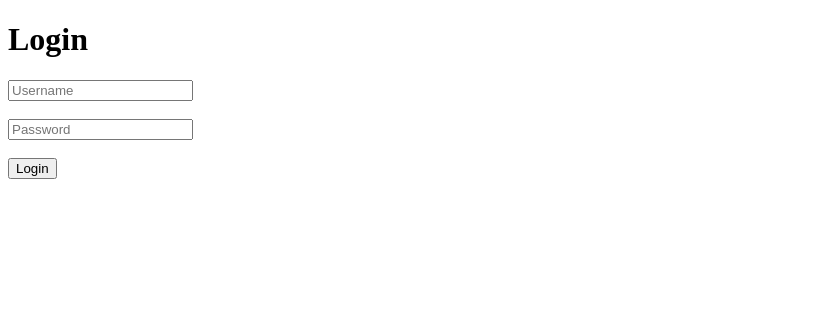
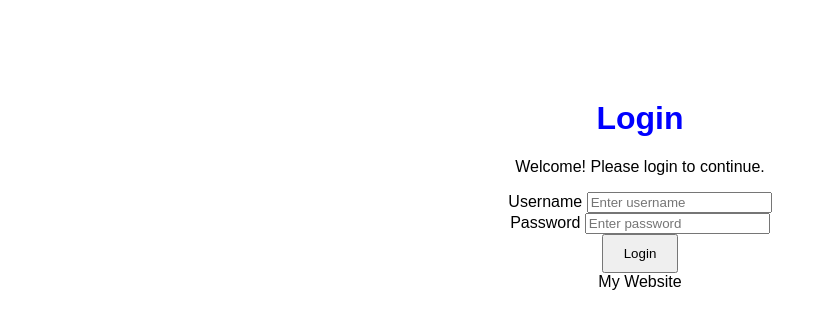
Before and after one commit to KiritoSae/Erp1, a plain HTML site: page index.html in a window 1280 px wide. Shown: the whole page, without its empty margins (0-827 px from the left). Drawn offline with Linux system fonts and the light colour scheme.

Commit message:
Refactor login page and add dashboard functionality

```diff
--- a/index.html
+++ b/index.html
@@ -1,20 +1,118 @@
 <!DOCTYPE html>
-<html>
+<html lang="en">
+
 <head>
-    <title>Login</title>
+    <meta charset="UTF-8">
+    <meta name="viewport" content="width=device-width, initial-scale=1.0">
+
+    <title>Login System</title>
+
+    <link rel="stylesheet" href="style.css">
 </head>
 
 <body>
 
-    <h1>Login</h1>
+    <!-- LOGIN PAGE -->
+    <div class="login-container" id="loginPage">
 
-    <input type="text" placeholder="Username">
-    <br><br>
+        <h1>Login</h1>
 
-    <input type="password" placeholder="Password">
-    <br><br>
+        <p>Welcome! Please login to continue.</p>
 
-    <button>Login</button>
+        <form onsubmit="login(event)">
+
+            <div class="form-group">
+                <label for="username">Username</label>
+
+                <input
+                    type="text"
+                    id="username"
+                    placeholder="Enter username"
+                    required
+                >
+            </div>
+
+            <div class="form-group">
+                <label for="password">Password</label>
+
+                <input
+                    type="password"
+                    id="password"
+                    placeholder="Enter password"
+                    required
+                >
+            </div>
+
+            <button type="submit" class="login-button">
+                Login
+            </button>
+
+        </form>
+
+        <div class="footer-text">
+            My Website
+        </div>
+
+    </div>
+
+
+    <!-- DASHBOARD / LOGGED-IN PAGE -->
+    <div class="login-container" id="dashboard" style="display: none;">
+
+        <h1>Welcome!</h1>
+
+        <p>You are successfully logged in.</p>
+
+        <button class="login-button" onclick="logout()">
+            Logout
+        </button>
+
+        <div class="footer-text">
+            My Website
+        </div>
+
+    </div>
+
+
+    <!-- JAVASCRIPT -->
+    <script>
+
+        function login(event) {
+
+            event.preventDefault();
+
+            const username = document.getElementById("username").value;
+            const password = document.getElementById("password").value;
+
+            // Temporary login account
+            if (username === "admin" && password === "1234") {
+
+                document.getElementById("loginPage").style.display = "none";
+
+                document.getElementById("dashboard").style.display = "block";
+
+            } else {
+
+                alert("Incorrect username or password.");
+
+            }
+        }
+
+
+        function logout() {
+
+            document.getElementById("dashboard").style.display = "none";
+
+            document.getElementById("loginPage").style.display = "block";
+
+            document.getElementById("username").value = "";
+
+            document.getElementById("password").value = "";
+
+        }
+
+    </script>
 
 </body>
+
 </html>
```
